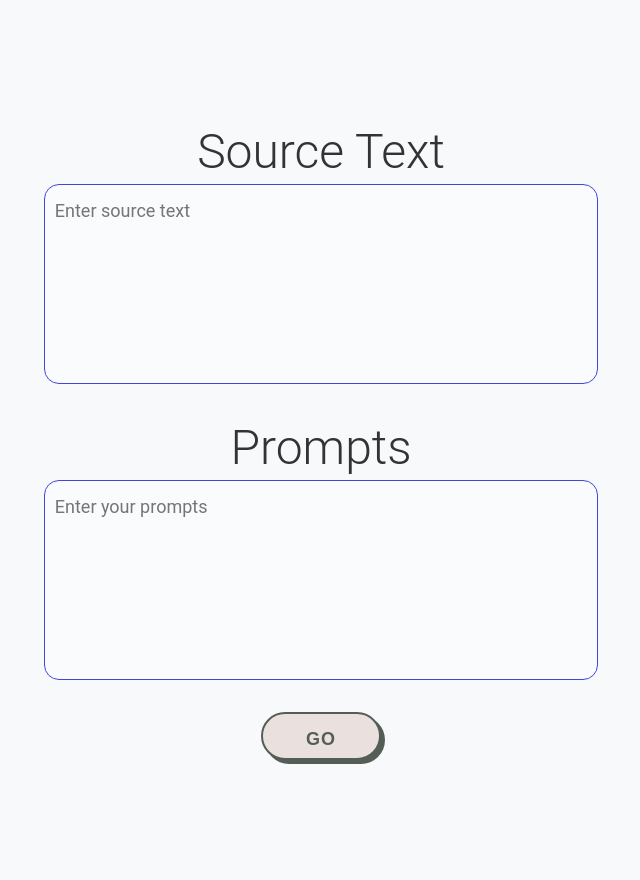
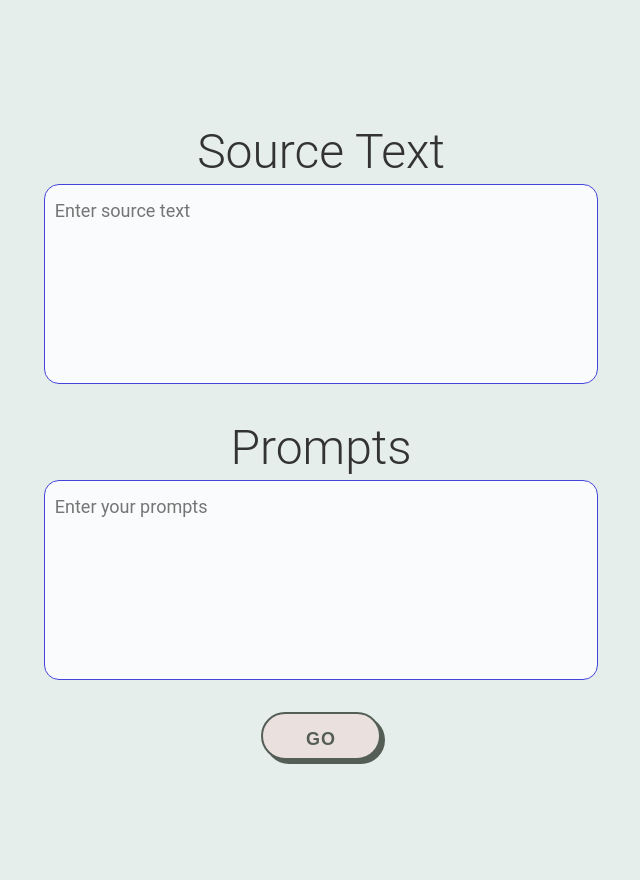
Before and after one commit to alphakchang/give-gpt-prompts, a Flask app: page / in a window 1280 px wide. Shown: the whole page, without its empty margins (319-959 px from the left). Run offline with Flask 3, Linux system fonts and the light colour scheme; some libraries are stand-ins or nearby versions.

Commit message:
fixed background grid issue

```diff
--- a/static/css/style.css
+++ b/static/css/style.css
@@ -1,5 +1,10 @@
 #navigation {
   display: none;
+}
+
+#webslides {
+  /* background: url(./static/images/background.jpg) left top repeat; */
+  background-color: rgb(229, 238, 235);
 }
 
 /* Start of alert */
--- a/templates/index.html
+++ b/templates/index.html
@@ -1,8 +1,8 @@
 <html>
     <head>
         <title>Prompt the AI</title>
+        <link rel="stylesheet" href="./static/css/style.css">
         <link rel="stylesheet" href="./static/css/webslides.css">
-        <link rel="stylesheet" href="./static/css/style.css">
     </head>
     <body>
         <main role="main">
```
Also changed, not shown: README.md, static/images/background.jpg (added).
